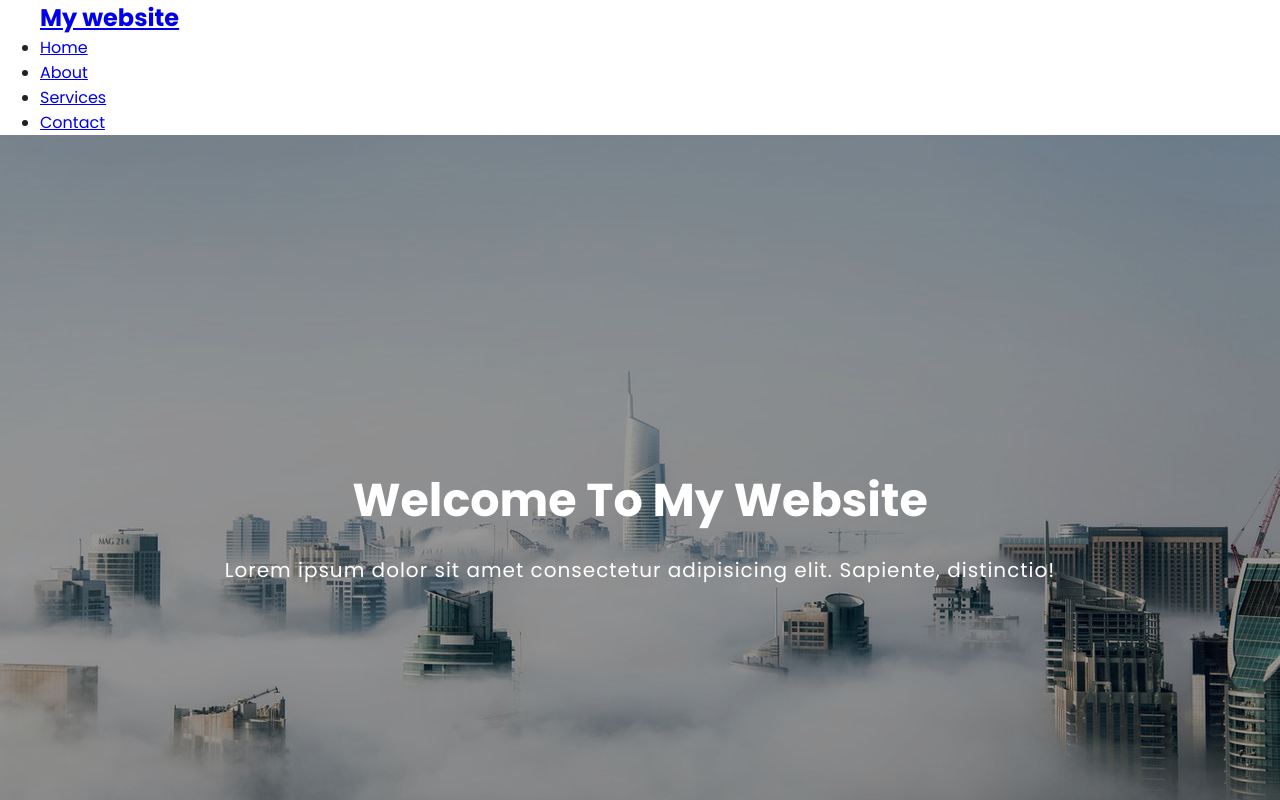
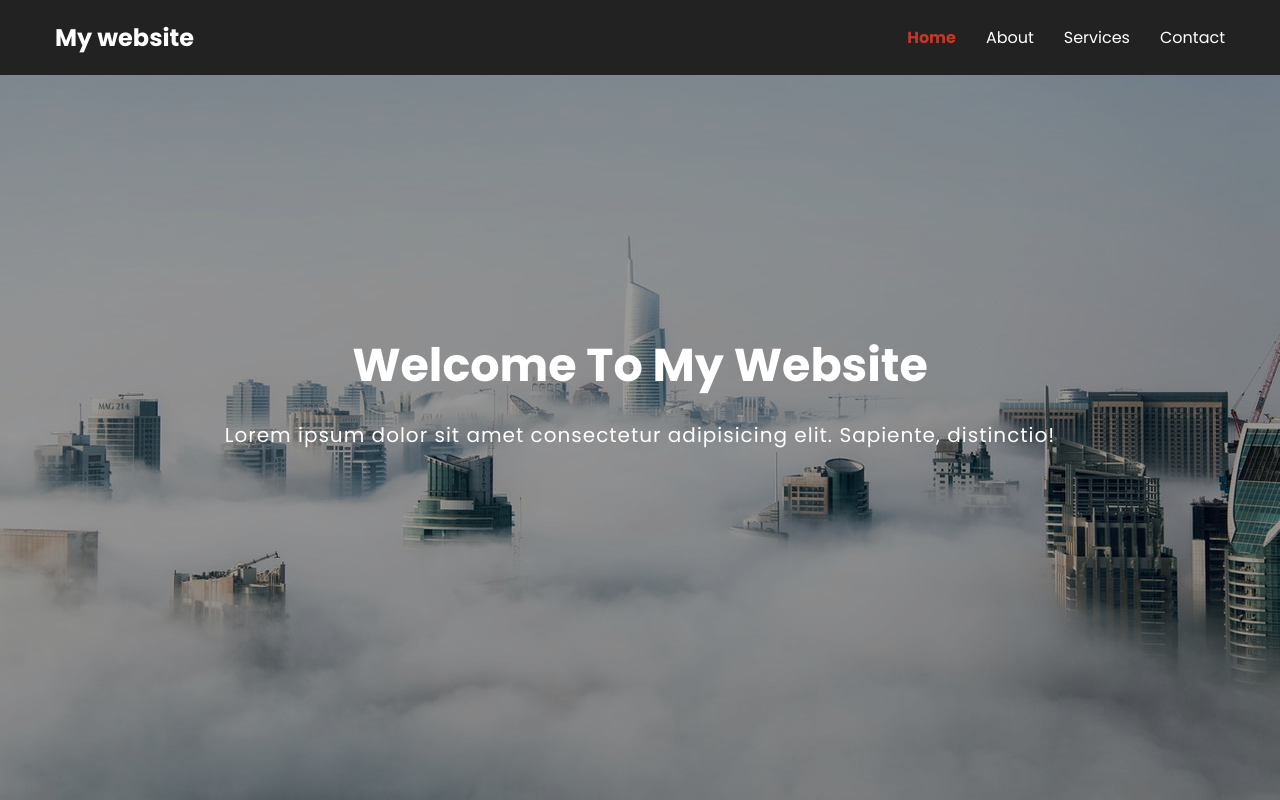
Before and after one commit to a4my/sticky-bar, a plain HTML site: page index.html in a window 1280 px wide. Shown: the top 800 px of the page. Drawn offline with Linux system fonts and the light colour scheme.

Commit message:
project is complete

```diff
--- a/index.html
+++ b/index.html
@@ -13,7 +13,7 @@
             <div class="container">
                 <h1 class="logo"><a href="/index.html">My website</a></h1>
                 <ul>
-                    <li><a href="#" class="active">Home</a></li>
+                    <li><a href="#" class="current">Home</a></li>
                     <li><a href="#">About</a></li>
                     <li><a href="#">Services</a></li>
                     <li><a href="#">Contact</a></li>
--- a/script.js
+++ b/script.js
@@ -0,0 +1,10 @@
+const nav = document.querySelector('.nav')
+window.addEventListener('scroll', fixNav)
+
+function fixNav() {
+  if(window.scrollY > nav.offsetHeight + 150) {
+    nav.classList.add('active')
+  } else {
+    nav.classList.remove('active')
+  }
+}
--- a/style.css
+++ b/style.css
@@ -15,6 +15,55 @@ body {
 .container {
     max-width: 1200px;
     margin: 0 auto;
+}
+
+.nav .container{
+    display: flex;
+    justify-content: space-between;
+    align-items: center;
+    padding: 20px 0;
+    transition: all .3s ease-in-out;
+}
+
+.nav ul {
+    display: flex;
+    list-style-type: none;
+    align-items: center;
+    justify-content: center;
+}
+
+.nav a {
+    color: #fff;
+    text-decoration: none;
+    padding: 7px 15px;
+    transition: all .3s ease-in-out;
+}
+
+.nav.active {
+    background-color: #fff;
+    box-shadow: 0px 2px 10px rgba(0, 0, 0, 0.3);
+}
+
+.nav.active a{
+    color: #000;
+}
+
+.nav.active .container{
+    padding: 10px 0;
+}
+
+.nav a.current, .nav a:hover {
+    color: #c0392b;
+    font-weight: bold;
+}
+
+nav {
+    position: fixed;
+    background-color: #222;
+    top: 0;
+    right: 0;
+    left: 0;
+    transition: all .3s ease-in-out;
 }
 
 /* To do Nav */
```
